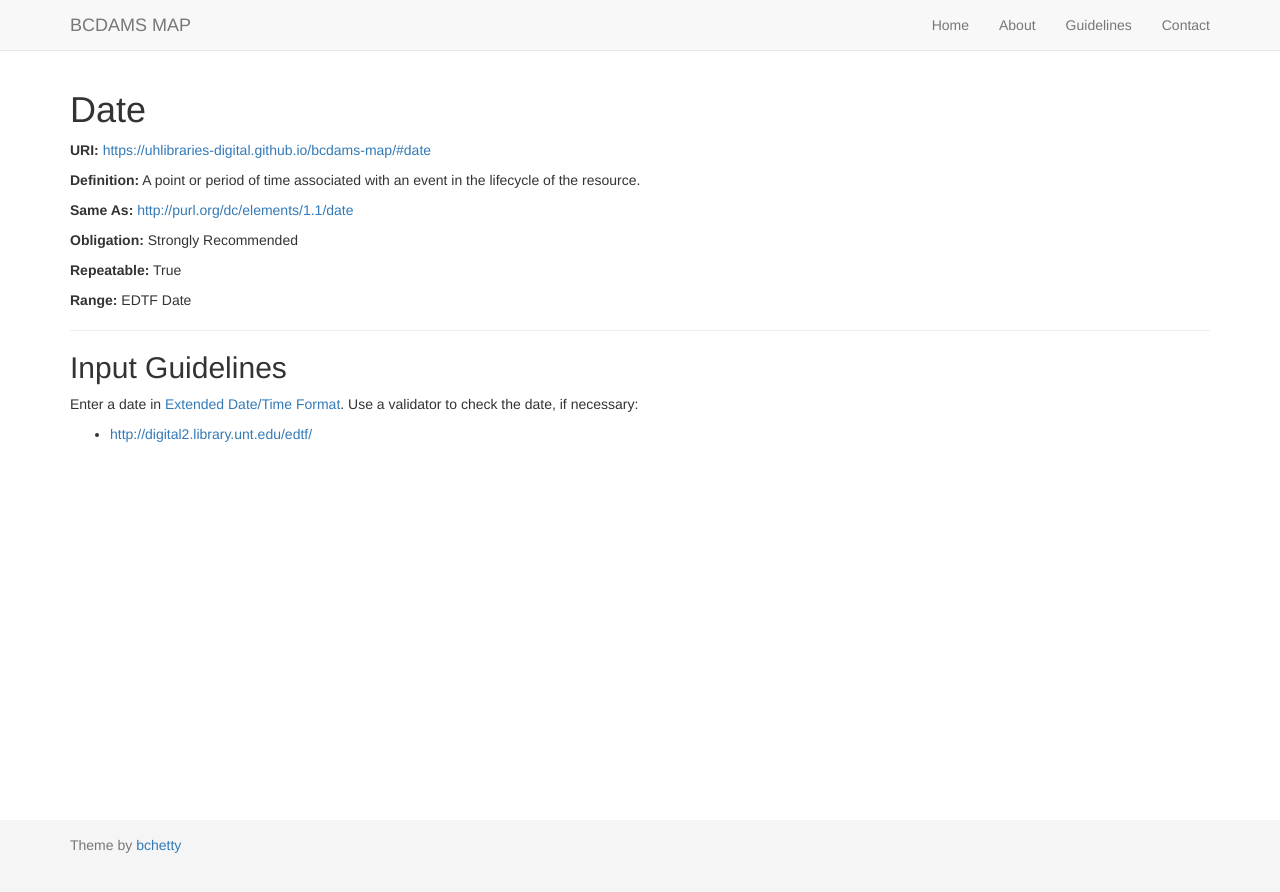
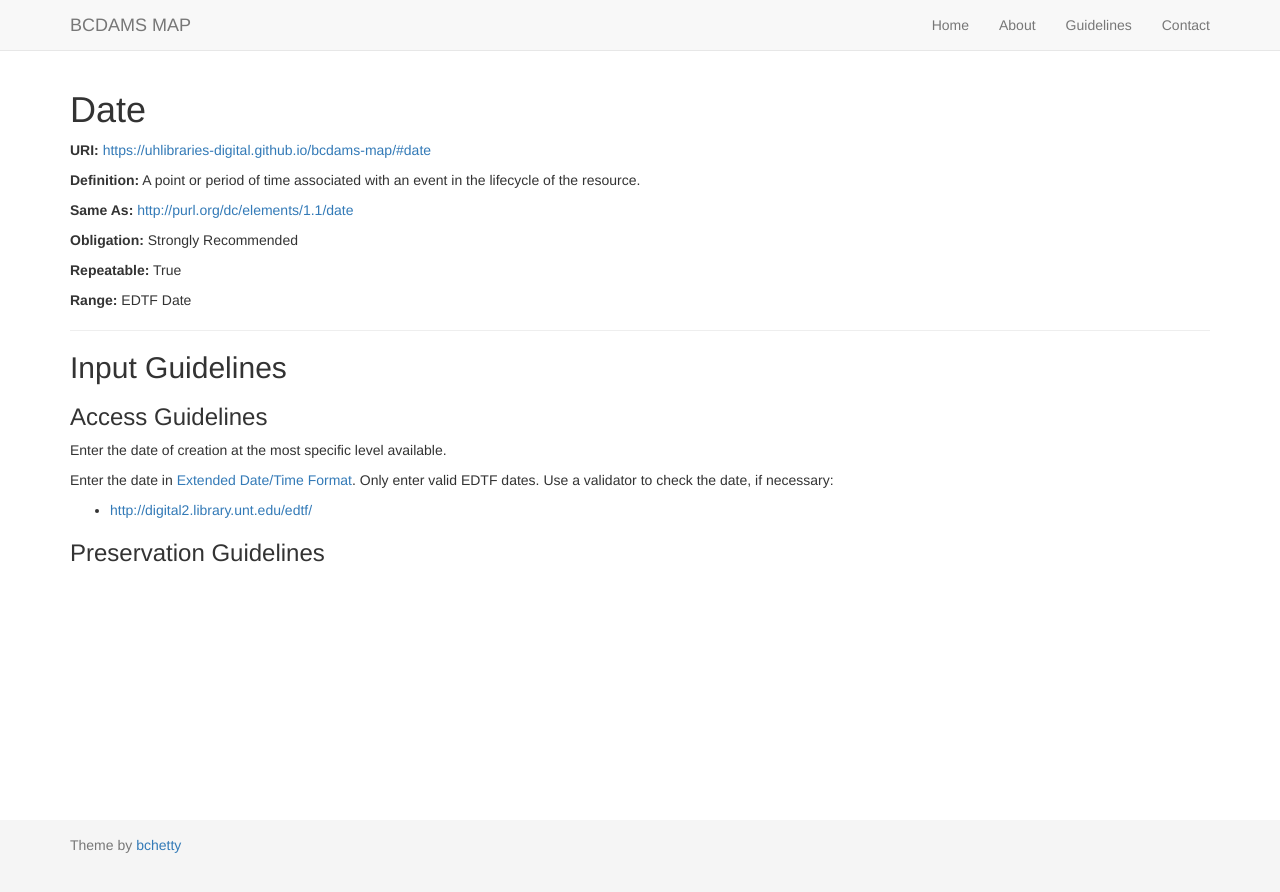
Before and after one commit to uhlibraries-digital/bcdams-map, a Jekyll site: the page built from guidelines/date.md, in a window 1280 px wide. Shown: the top 892 px of the page. Built offline with Jekyll 4.4.1, drawn with Linux system fonts in a browser that asks for light colours; nearby versions of some CDN libraries; comment, search, counter and statistics services are not loaded.

Commit message:
update date guidelines

```diff
--- a/guidelines/date.md
+++ b/guidelines/date.md
@@ -7,6 +7,14 @@ comments: false
 
 {% include guidelines.md %}
 
-Enter a date in [Extended Date/Time Format](http://www.loc.gov/standards/datetime/pre-submission.html). Use a validator to check the date, if necessary:
+### Access Guidelines
+
+Enter the date of creation at the most specific level available.
+
+Enter the date in [Extended Date/Time Format](http://www.loc.gov/standards/datetime/pre-submission.html). Only enter valid EDTF dates. Use a validator to check the date, if necessary:
 
 - <http://digital2.library.unt.edu/edtf/>
+
+
+
+### Preservation Guidelines
```
